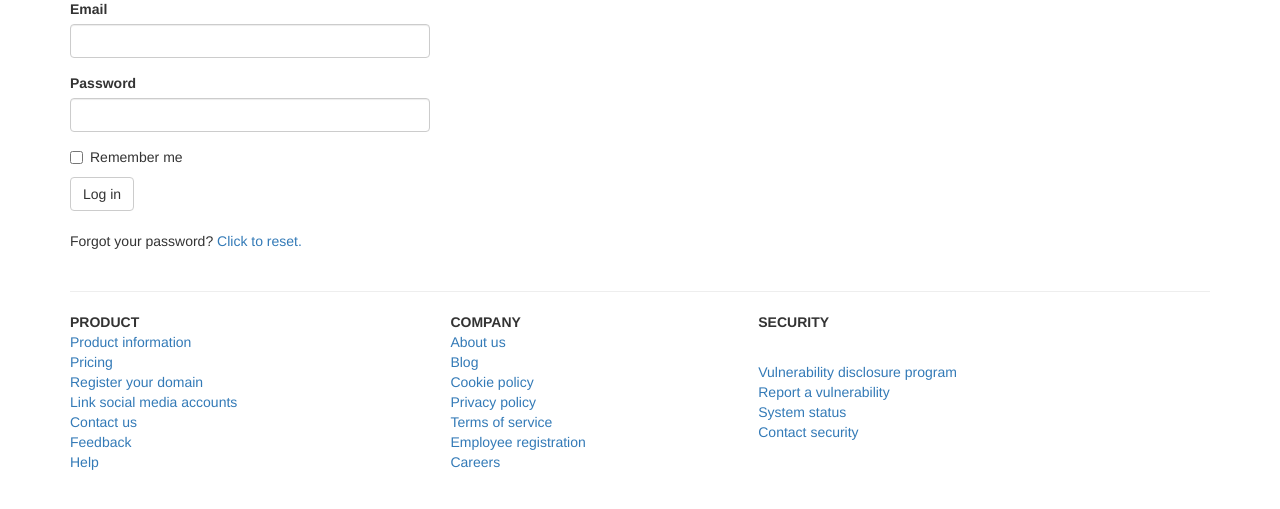
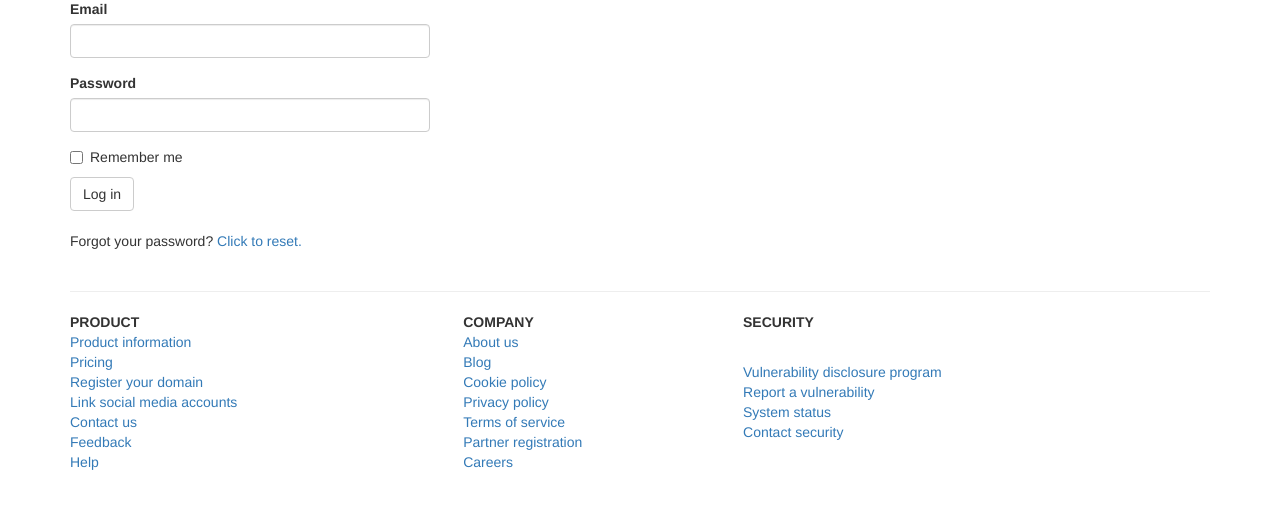
Before and after one commit to neil-rutherford/icyfire-website, a Flask app: a page that uses app/templates/base.html in a window 1280 px wide. Shown: the part 223-732 px from the top of the page. Run offline with Flask 2, Linux system fonts and the light colour scheme; data that the repository does not hold is empty; some libraries are stand-ins or nearby versions.

Commit message:
Putting out fires

```diff
--- a/app/templates/base.html
+++ b/app/templates/base.html
@@ -105,7 +105,7 @@
                     <li><a href="{{ url_for('legal.cookie_policy') }}">Cookie policy</a></li>
                     <li><a href="{{ url_for('legal.privacy_policy') }}">Privacy policy</a></li>
                     <li><a href="{{ url_for('legal.terms_of_service') }}">Terms of service</a></li>
-                    <li><a href="{{ url_for('auth.register_contractor') }}">Employee registration</a></li>
+                    <li><a href="{{ url_for('auth.register_partner') }}">Partner registration</a></li>
                     <li><a href="{{ url_for('promo.careers') }}">Careers</a></li></ul></td>
 
                     <td><ul class="list-unstyled"><li><a href="{{ url_for('legal.vulnerability_disclosure_program') }}">Vulnerability disclosure program</a></li>
```
